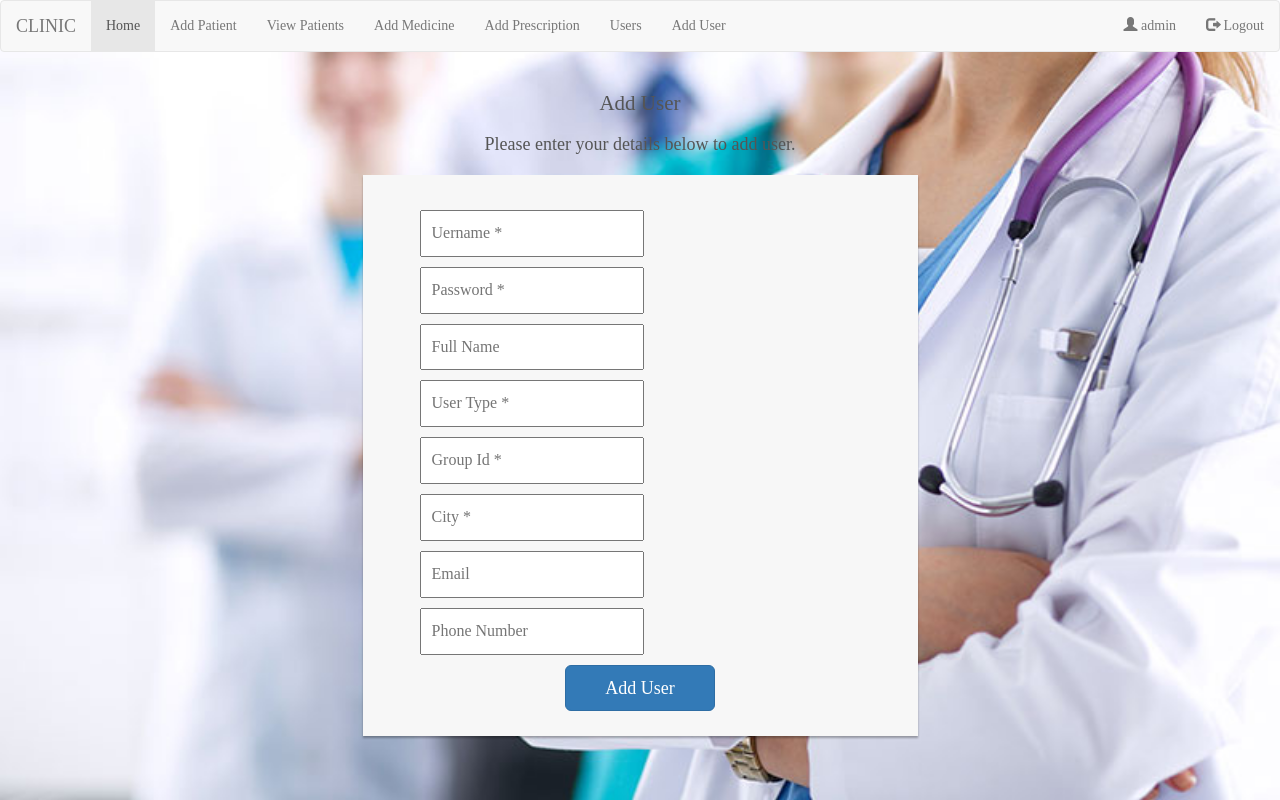
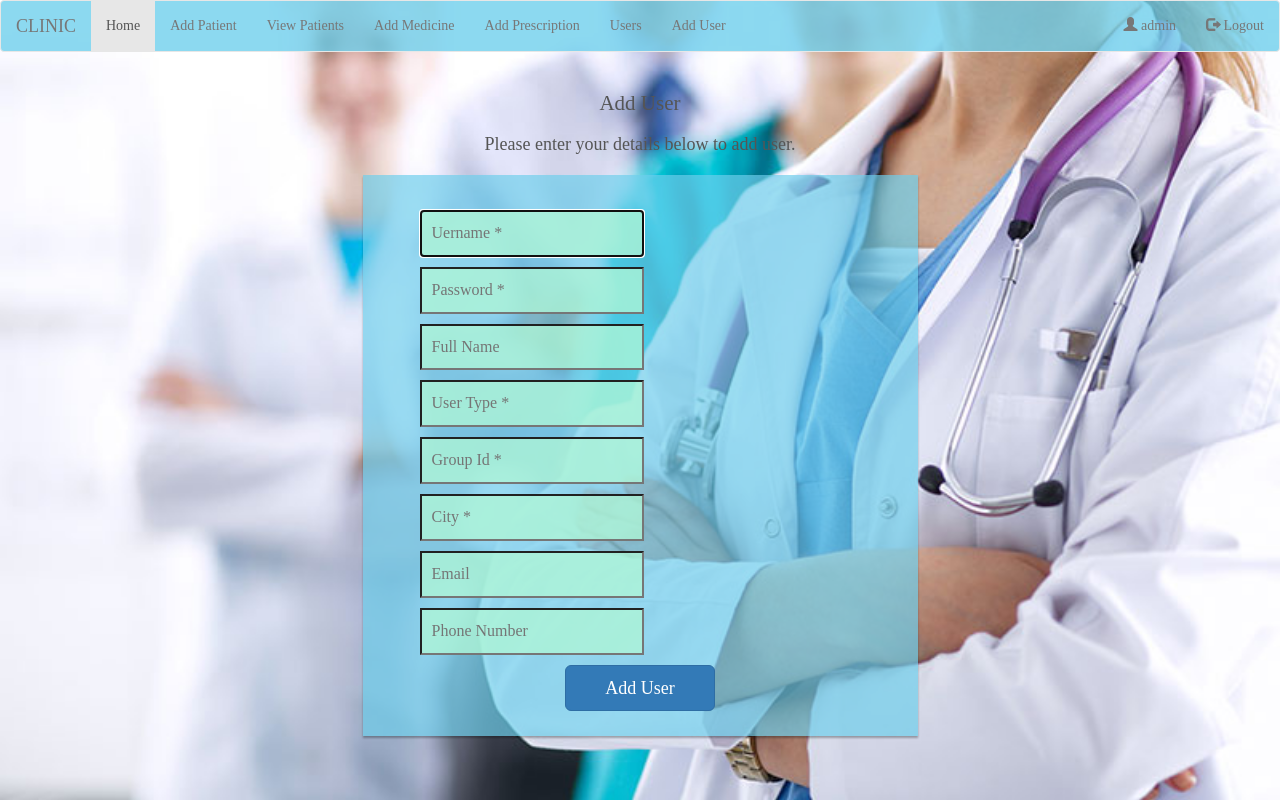
Before and after one commit to Houssam-Sawan/clinic, a PHP site: page /adduser.php in a window 1280 px wide. Run offline with PHP 8.4, Linux system fonts and the light colour scheme; a user stored in the database is signed in.

Commit message:
style color changed

```diff
--- a/addpatient.php
+++ b/addpatient.php
@@ -135,7 +135,7 @@ else
                 <div class="account-wall">
                     <form class="form-add-patient" method="post" action="addpatient.php" name="patientregisterform" id="patientregisterform">
                     <fieldset>
-                        <input class="form-control2" placeholder="First Name *" type="text" name="first_name" id="first_name" required/>
+                        <input class="form-control2" placeholder="First Name *" type="text" name="first_name" id="first_name" autofocus required/>
                         <input class="form-control2" placeholder="Last Name" type="text" name="last_name" id="last_name" />
                         <input class="form-control2" placeholder="age *" type="number" min="1" name="age" id="age" required/>
                         <input class="form-control2" placeholder="Gender *" value="" name="gender" id="gender" list="gender_list" pattern="Male|Female|Other" required/>
--- a/adduser.php
+++ b/adduser.php
@@ -103,7 +103,7 @@ else
                 <div class="account-wall">
                     <form class="form-add-user" method="post" action="adduser.php" name="registerform" id="registerform">
                     <fieldset>
-                        <input class="form-control2" placeholder="Uername *" type="text" name="username" id="username" required/>
+                        <input class="form-control2" placeholder="Uername *" type="text" name="username" id="username" autofocus required/>
                         <input class="form-control2" placeholder="Password *" type="password" name="password" id="password" required/>
                         <input class="form-control2" placeholder="Full Name" type="text" name="fullname" id="fullname"/>
                         <input class="form-control2" placeholder="User Type *" value="" name="type" id="type" list="types" required/>
--- a/css/style.css
+++ b/css/style.css
@@ -5,6 +5,15 @@ body{
     background-position: center; /* Center the image */
     background-repeat: no-repeat; /* Do not repeat the image */
     background-size: cover; /* Resize the background image to cover the entire container */
+}
+
+.navbar
+{
+    background-color: #6ecfecc9;
+}
+
+.table-striped>tbody>tr:nth-of-type(odd) {
+    background-color: #aef5d7c9;
 }
 .form-signin
 {
@@ -32,6 +41,11 @@ body{
     -webkit-box-sizing: border-box;
     -moz-box-sizing: border-box;
     box-sizing: border-box;
+}
+.form-control2 , .form-control:focus
+{
+    background-color: #aef5d7c9;
+
 }
 .form-add-item .form-control2
 {
@@ -84,7 +98,7 @@ body{
 {
     margin-top: 20px;
     padding: 20px 10px 10px 10px;
-    background-color: #f7f7f7;
+    background-color: #6ecfecad;
     -moz-box-shadow: 0px 2px 2px rgba(0, 0, 0, 0.3);
     -webkit-box-shadow: 0px 2px 2px rgba(0, 0, 0, 0.3);
     box-shadow: 0px 2px 2px rgba(0, 0, 0, 0.3);
```
Also changed, not shown: database/clinic.db.
